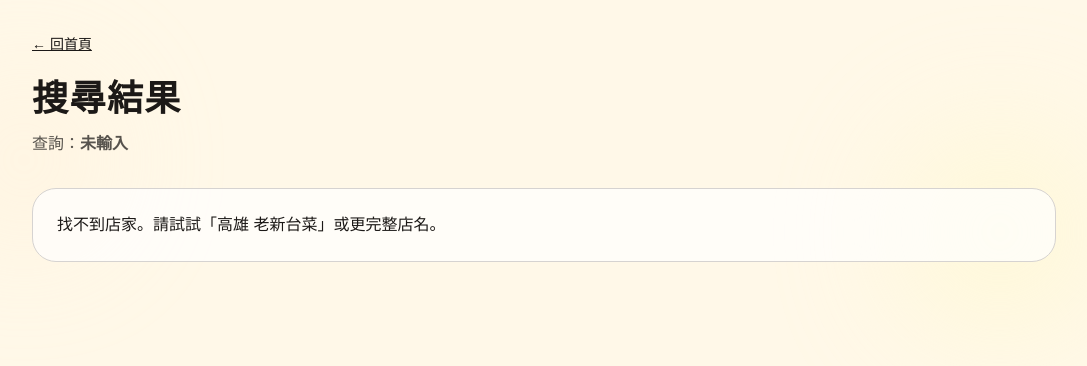
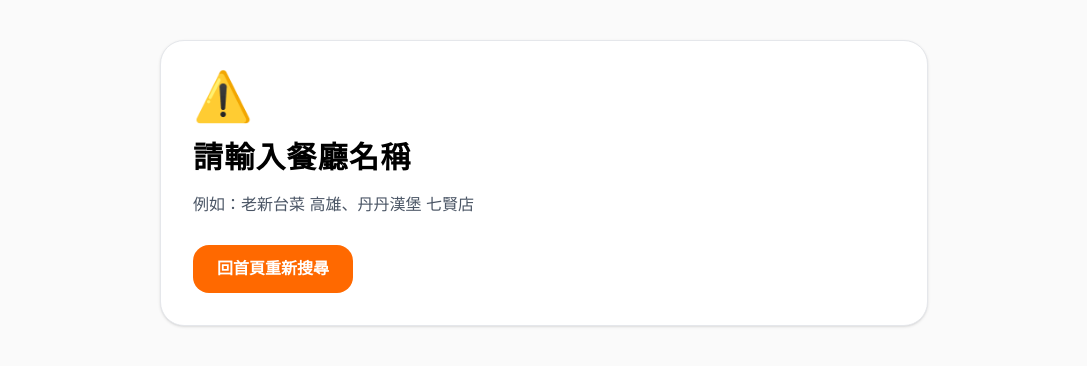
Before and after one commit to a85083918-cmyk/belei, a Next.js app: page /search in a window 1280 px wide. Shown: the top 366 px of the page, without its empty margins (96-1183 px from the left). Built offline with nearby package versions, Linux system fonts and the light colour scheme; a web font is replaced by a local one.

Commit message:
restore original search branch selection layout

```diff
--- a/app/search/page.tsx
+++ b/app/search/page.tsx
@@ -1,220 +1,176 @@
-import Link from "next/link";
-import { headers } from "next/headers";
+import { redirect } from "next/navigation";
 
-type SearchPageProps = {
+type Place = {
+  id: string;
+  name?: string;
+  address?: string;
+  rating?: number | null;
+  userRatingCount?: number | null;
+  currentOpeningHours?: {
+    openNow?: boolean;
+  };
+};
+
+const cityKeywords = ["台北", "新北", "桃園", "台中", "台南", "高雄"];
+
+function hasCityKeyword(text: string) {
+  return cityKeywords.some((city) => text.includes(city));
+}
+
+async function getBaseUrl() {
+  if (process.env.VERCEL_URL) {
+    return `https://${process.env.VERCEL_URL}`;
+  }
+
+  return "http://localhost:3000";
+}
+
+export default async function SearchPage({
+  searchParams,
+}: {
   searchParams: Promise<{
     q?: string;
   }>;
-};
+}) {
+  const params = await searchParams;
+  const keyword = params.q || "";
 
-type Place = {
-  id: string;
-  name: string;
-  address: string;
-  rating?: number | null;
-  userRatingCount?: number | null;
-  photoName?: string | null;
-};
+  if (!keyword.trim()) {
+    return (
+      <EmptyState
+        title="請輸入餐廳名稱"
+        description="例如：老新台菜 高雄、丹丹漢堡 七賢店"
+      />
+    );
+  }
 
-const CITY_WORDS = ["台北", "臺北", "新北", "桃園", "台中", "臺中", "台南", "臺南", "高雄"];
-
-function normalizeCity(city: string) {
-  return city.replaceAll("臺", "台");
-}
-
-function getCityFromQuery(q: string): string | null {
-  if (q.includes("高雄")) return "高雄";
-  if (q.includes("台中") || q.includes("臺中")) return "台中";
-  if (q.includes("台南") || q.includes("臺南")) return "台南";
-  if (q.includes("台北") || q.includes("臺北")) return "台北";
-  if (q.includes("新北")) return "新北";
-  if (q.includes("桃園")) return "桃園";
-  return null;
-}
-
-function removeCityWords(q: string) {
-  let result = q;
-  CITY_WORDS.forEach((city) => {
-    result = result.replaceAll(city, "");
-  });
-  return result.trim();
-}
-
-function getCityFromAddress(address = ""): string | null {
-  if (address.includes("高雄")) return "高雄";
-  if (address.includes("台中") || address.includes("臺中")) return "台中";
-  if (address.includes("台南") || address.includes("臺南")) return "台南";
-  if (address.includes("台北") || address.includes("臺北")) return "台北";
-  if (address.includes("新北")) return "新北";
-  if (address.includes("桃園")) return "桃園";
-  return null;
-}
-
-async function getBaseUrl() {
-  const h = await headers();
-  const host = h.get("host");
-  const proto = h.get("x-forwarded-proto") || "https";
-  return `${proto}://${host}`;
-}
-
-async function searchPlaces(q: string) {
   const baseUrl = await getBaseUrl();
 
-  try {
-    const res = await fetch(`${baseUrl}/api/search?q=${encodeURIComponent(q)}`, {
+  const res = await fetch(
+    `${baseUrl}/api/search?q=${encodeURIComponent(keyword)}`,
+    {
       cache: "no-store",
-    });
-
-    const text = await res.text();
-
-    try {
-      return JSON.parse(text);
-    } catch {
-      return {
-        places: [],
-        message: "API 回傳不是 JSON",
-      };
     }
-  } catch (error: any) {
-    return {
-      places: [],
-      message: error.message || "搜尋頁讀取 API 失敗",
-    };
-  }
-}
-
-function photoUrl(photoName: string | null | undefined) {
-  if (!photoName) return null;
-  return `/api/photo?name=${encodeURIComponent(photoName)}&w=900`;
-}
-
-export default async function SearchPage({ searchParams }: SearchPageProps) {
-  const params = await searchParams;
-  const q = params.q?.trim() || "";
-
-  const selectedCity = getCityFromQuery(q);
-  const cleanQuery = removeCityWords(q);
-
-  const data = q ? await searchPlaces(q) : { places: [] };
-  const allPlaces: Place[] = data.places || [];
-
-  const cityList: string[] = Array.from(
-    new Set<string>(
-      allPlaces
-        .map((place: Place) => getCityFromAddress(place.address))
-        .filter((city: string | null): city is string => Boolean(city))
-        .map((city: string) => normalizeCity(city))
-    )
   );
 
-  const shouldShowCitySelector = !selectedCity && cityList.length > 1;
+  const data = await res.json();
+  const places: Place[] = data.places || [];
 
-  const places: Place[] = shouldShowCitySelector
-    ? []
-    : selectedCity
-      ? allPlaces.filter((place: Place) =>
-          normalizeCity(place.address || "").includes(normalizeCity(selectedCity))
-        )
-      : allPlaces;
+  if (places.length === 0) {
+    return (
+      <EmptyState
+        title="找不到符合的餐廳"
+        description={`你搜尋的是：「${keyword}」。請確認店名或加上地區。`}
+      />
+    );
+  }
+
+  if (places.length > 5 && !hasCityKeyword(keyword)) {
+    redirect(`/select-city?q=${encodeURIComponent(keyword)}`);
+  }
+
+  if (places.length === 1) {
+    redirect(`/restaurant/${encodeURIComponent(places[0].id)}`);
+  }
 
   return (
-    <main className="relative min-h-screen overflow-hidden bg-[#fff8e8] px-4 py-8 text-stone-900">
-      <div className="pointer-events-none absolute inset-0 opacity-40">
-        <div className="absolute left-10 top-20 h-40 w-40 rounded-full bg-orange-100 blur-3xl" />
-        <div className="absolute right-20 top-32 h-52 w-52 rounded-full bg-yellow-100 blur-3xl" />
-        <div className="absolute bottom-20 left-1/3 h-56 w-56 rounded-full bg-amber-100 blur-3xl" />
-      </div>
+    <main className="min-h-screen bg-[#FAFAFA] px-5 py-10 text-black">
+      <div className="mx-auto max-w-4xl">
+        <a href="/" className="font-bold text-orange-500">
+          ← 回首頁
+        </a>
 
-      <div className="relative mx-auto max-w-5xl">
-        <Link href="/" className="text-sm underline">
-          ← 回首頁
-        </Link>
+        <section className="mt-6 rounded-3xl border border-gray-200 bg-white p-8 shadow-sm">
+          <p className="text-sm font-bold text-orange-500">
+            BeLei 分店精準判定
+          </p>
 
-        <h1 className="mt-6 text-4xl font-bold tracking-wide">搜尋結果</h1>
+          <h1 className="mt-2 text-4xl font-black">
+            請選擇你要查的分店
+          </h1>
 
-        <p className="mt-3 text-stone-600">
-          查詢：<span className="font-bold">{q || "未輸入"}</span>
-        </p>
+          <p className="mt-3 leading-8 text-gray-600">
+            你搜尋的是：
+            <span className="font-bold text-black"> {keyword}</span>
+            <br />
+            系統找到多個可能分店，請先確認正確店家。
+          </p>
+        </section>
 
-        {data.message && (
-          <div className="mt-6 rounded-2xl border border-red-300 bg-red-50 p-4 text-red-700">
-            {data.message}
-          </div>
-        )}
+        <section className="mt-8 space-y-4">
+          {places.map((place) => {
+            const isOpen = place.currentOpeningHours?.openNow;
 
-        {shouldShowCitySelector && (
-          <section className="mt-8 rounded-[2rem] border border-stone-300 bg-white/80 p-6 shadow-sm">
-            <p className="text-sm text-stone-500">同名店家分布在不同縣市</p>
-            <h2 className="mt-2 text-2xl font-bold">請先選擇你要查詢的縣市</h2>
+            return (
+              <a
+                key={place.id}
+                href={`/restaurant/${encodeURIComponent(place.id)}`}
+                className="block rounded-3xl border border-gray-200 bg-white p-6 shadow-sm transition hover:border-orange-300 hover:bg-orange-50"
+              >
+                <h2 className="text-2xl font-black">
+                  {place.name ?? "未命名店家"}
+                </h2>
 
-            <div className="mt-5 flex flex-wrap gap-3">
-              {cityList.map((city: string) => (
-                <Link
-                  key={city}
-                  href={`/search?q=${encodeURIComponent(`${city} ${cleanQuery}`)}`}
-                  className="rounded-full border border-stone-300 bg-[#fff3cf] px-5 py-3 font-bold shadow-sm transition hover:-translate-y-0.5 hover:bg-[#ffe29a]"
-                >
-                  {city}
-                </Link>
-              ))}
-            </div>
+                <p className="mt-3 leading-7 text-gray-600">
+                  {place.address ?? "地址未提供"}
+                </p>
 
-            <p className="mt-5 text-sm text-stone-500">
-              例如：搜尋「台中 肯德基」後，才會顯示該縣市的分店。
-            </p>
-          </section>
-        )}
+                <div className="mt-4 flex flex-wrap gap-3">
+                  <Badge>Google {place.rating ?? "-"}★</Badge>
+                  <Badge>{place.userRatingCount ?? 0} 則評論</Badge>
 
-        {!shouldShowCitySelector && places.length === 0 && (
-          <div className="mt-8 rounded-3xl border border-stone-300 bg-white/70 p-6">
-            找不到店家。請試試「高雄 老新台菜」或更完整店名。
-          </div>
-        )}
+                  <span
+                    className={`rounded-full px-4 py-2 text-sm font-bold ${
+                      isOpen
+                        ? "bg-green-100 text-green-700"
+                        : "bg-red-100 text-red-700"
+                    }`}
+                  >
+                    {isOpen ? "營業中" : "目前未營業"}
+                  </span>
 
-        {!shouldShowCitySelector && places.length > 0 && (
-          <div className="mt-8 grid gap-6 md:grid-cols-2">
-            {places.map((place: Place) => {
-              const img = photoUrl(place.photoName);
-
-              return (
-                <Link
-                  key={place.id}
-                  href={`/restaurant/${encodeURIComponent(place.id)}`}
-                  className="block transition hover:-translate-y-1 hover:opacity-95"
-                >
-                  <article className="overflow-hidden rounded-3xl border border-stone-300 bg-white/85 shadow-sm">
-                    <div className="h-52 bg-stone-200">
-                      {img ? (
-                        <img
-                          src={img}
-                          alt={place.name}
-                          className="h-full w-full object-cover"
-                        />
-                      ) : (
-                        <div className="flex h-full items-center justify-center text-stone-500">
-                          暫無店家圖片
-                        </div>
-                      )}
-                    </div>
-
-                    <div className="p-5">
-                      <h2 className="text-xl font-bold">{place.name}</h2>
-                      <p className="mt-2 text-sm text-stone-600">
-                        {place.address}
-                      </p>
-
-                      <div className="mt-4 flex gap-3 text-sm">
-                        <span>⭐ {place.rating ?? "無評分"}</span>
-                        <span>評論 {place.userRatingCount ?? 0}</span>
-                      </div>
-                    </div>
-                  </article>
-                </Link>
-              );
-            })}
-          </div>
-        )}
+                  <Badge>點我產生 BeLei 報告</Badge>
+                </div>
+              </a>
+            );
+          })}
+        </section>
       </div>
     </main>
   );
 }
+
+function EmptyState({
+  title,
+  description,
+}: {
+  title: string;
+  description: string;
+}) {
+  return (
+    <main className="min-h-screen bg-[#FAFAFA] px-5 py-10 text-black">
+      <div className="mx-auto max-w-3xl rounded-3xl border border-gray-200 bg-white p-8 shadow-sm">
+        <div className="text-5xl">⚠️</div>
+
+        <h1 className="mt-5 text-3xl font-black">{title}</h1>
+
+        <p className="mt-3 leading-8 text-gray-600">{description}</p>
+
+        <a
+          href="/"
+          className="mt-6 inline-block rounded-2xl bg-orange-500 px-6 py-3 font-bold text-white"
+        >
+          回首頁重新搜尋
+        </a>
+      </div>
+    </main>
+  );
+}
+
+function Badge({ children }: { children: React.ReactNode }) {
+  return (
+    <span className="rounded-full bg-orange-100 px-4 py-2 text-sm font-bold text-orange-700">
+      {children}
+    </span>
+  );
+}
```
